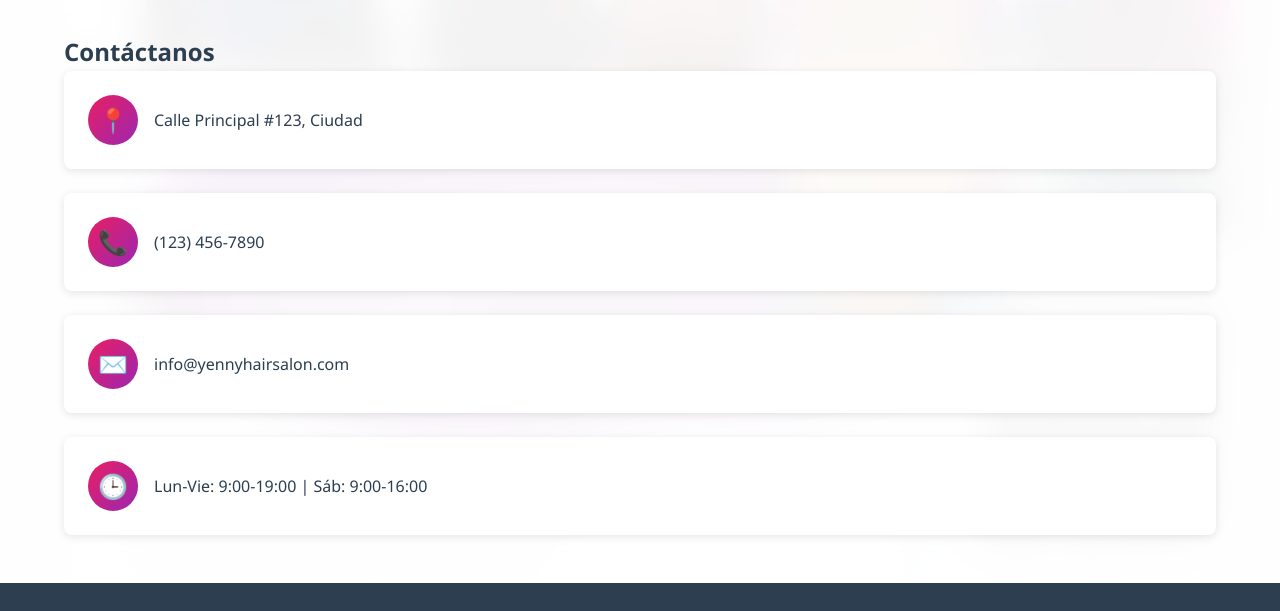
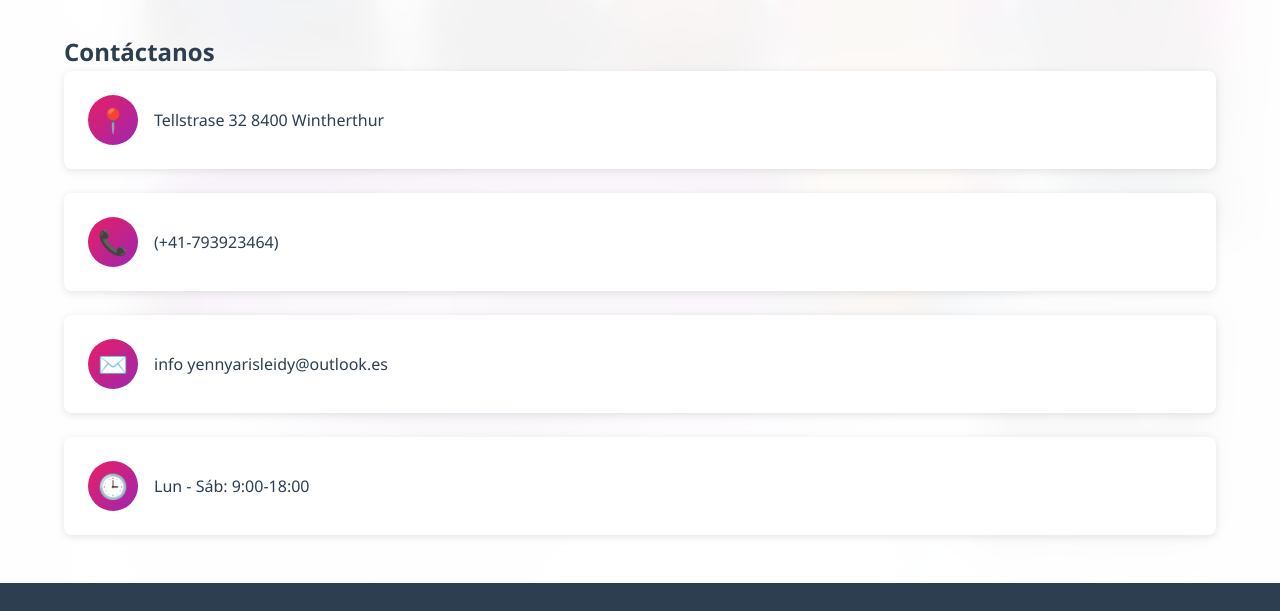
Before and after one commit to yoanybritocuba-collab/web-Salon-Yenny, a website with bundled scripts: page index.html in a window 1280 px wide. Shown: the part 4582-5193 px from the top of the page. Built offline with nearby package versions, Linux system fonts and the light colour scheme; files whose address does not match are found by name.

Commit message:
Descripción clara de tus cambios

```diff
--- a/index.html
+++ b/index.html
@@ -98,19 +98,19 @@
                 <div class="contact-info">
                     <div class="contact-item">
                         <span class="contact-icon">📍</span>
-                        <p>Calle Principal #123, Ciudad</p>
+                        <p>Tellstrase 32 8400 Wintherthur</p>
                     </div>
                     <div class="contact-item">
                         <span class="contact-icon">📞</span>
-                        <p>(123) 456-7890</p>
+                        <p>(+41-793923464)</p>
                     </div>
                     <div class="contact-item">
                         <span class="contact-icon">✉️</span>
-                        <p>info@yennyhairsalon.com</p>
+                        <p>info yennyarisleidy@outlook.es</p>
                     </div>
                     <div class="contact-item">
                         <span class="contact-icon">🕒</span>
-                        <p>Lun-Vie: 9:00-19:00 | Sáb: 9:00-16:00</p>
+                        <p>Lun - Sáb: 9:00-18:00</p>
                     </div>
                 </div>
             </div>
```
